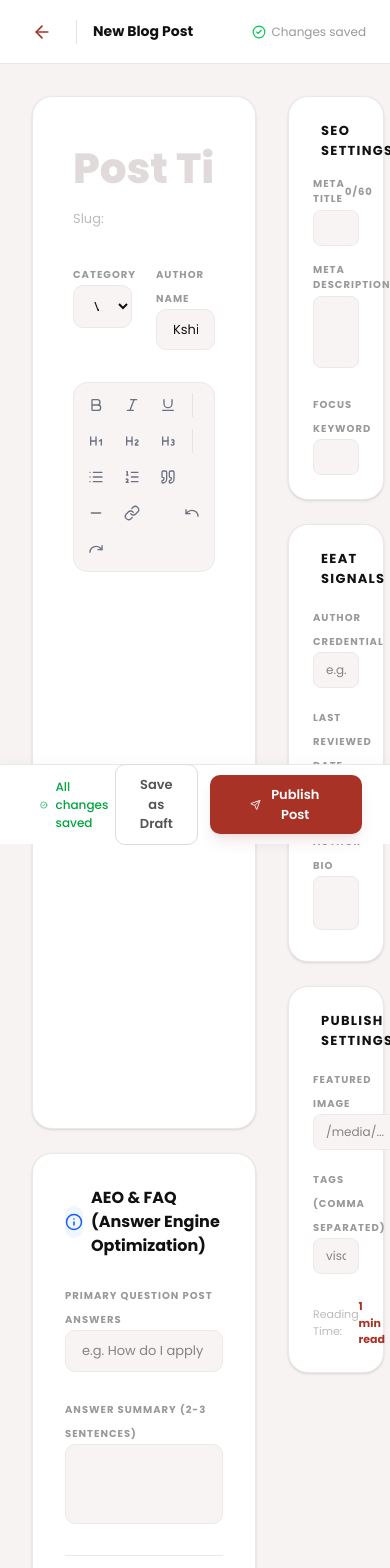
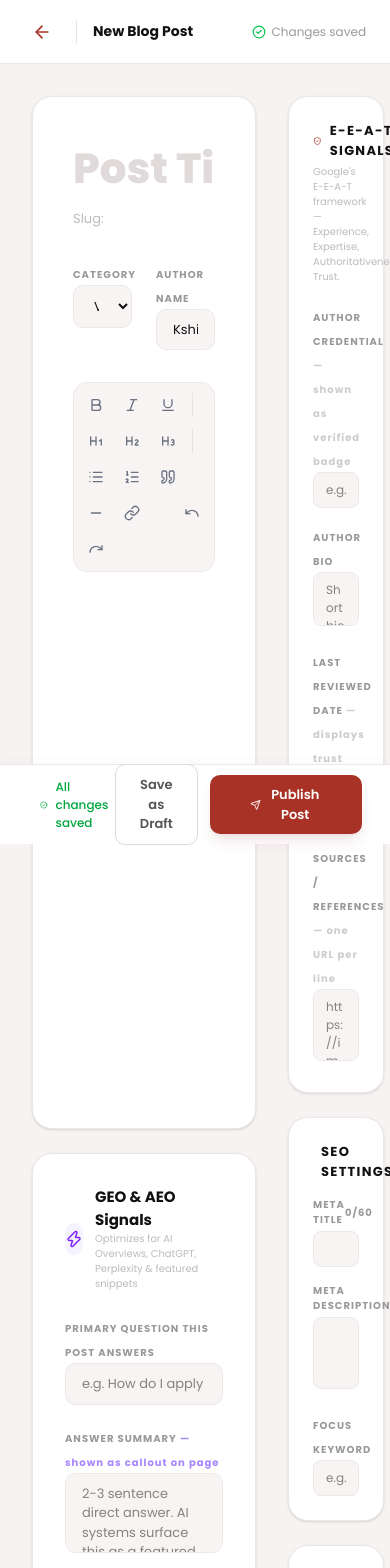
Before and after one commit to kshitij-tech77/transit-education, a Next.js app: page /cms/blog/new in a window 390 px wide. Shown: the top 1568 px of the page. Built offline with nearby package versions, Linux system fonts and the light colour scheme; no server answers; the database is empty.

Commit message:
logo pushes to the forntend

```diff
--- a/src/app/(frontend)/blog/[slug]/page.tsx
+++ b/src/app/(frontend)/blog/[slug]/page.tsx
@@ -4,7 +4,7 @@ import Link from "next/link";
 import { supabase } from "@/lib/supabase";
 import { resolveMediaUrl } from "@/lib/media-url";
 import { notFound } from "next/navigation";
-import { Calendar, User, Tag, ArrowLeft, Clock, ShieldCheck, CheckCircle2 } from "lucide-react";
+import { Calendar, User, Tag, ArrowLeft, Clock, ShieldCheck, CheckCircle2, ExternalLink, MessageSquareQuote } from "lucide-react";
 import { Metadata } from "next";
 import BlogContent from "@/components/blog/BlogContent";
 
@@ -76,12 +76,14 @@ export default async function BlogPostPage({ params }: { params: Promise<{ slug:
     ...post,
     publishDate: post.publish_date,
     featuredImage: post.featured_image,
-    authorName: (post as any).authors?.name || "Transit Editorial Team",
+    authorName: (post as any).authors?.name || "Transit Education",
     authorCredential: (post as any).authors?.credential,
     authorBio: (post as any).authors?.bio,
     lastReviewed: post.last_reviewed_at,
-    faqItems: post.faq_schema || [],
-    readingTime: post.reading_time
+    faqItems: (post as any).faq_schema || [],
+    readingTime: post.reading_time,
+    answerSummary: (post as any).answer_summary || "",
+    sources: (post as any).sources || [],
   };
 
   const blogPosts = relatedRaw?.map(p => ({
@@ -188,10 +190,22 @@ export default async function BlogPostPage({ params }: { params: Promise<{ slug:
       <section className="py-24 bg-white">
         <div className="container">
           <div className="max-w-4xl mx-auto">
+            {/* Trust banner */}
             {formattedPost.lastReviewed && (
-              <div className="mb-12 flex items-center gap-3 bg-green-50 text-green-700 px-6 py-3 rounded-2xl border border-green-100 text-sm font-medium">
-                <ShieldCheck className="w-5 h-5" />
-                <span>Fact-checked and last reviewed on {new Date(formattedPost.lastReviewed).toLocaleDateString('en-US', { month: 'long', day: 'numeric', year: 'numeric' })}</span>
+              <div className="mb-8 flex items-center gap-3 bg-green-50 text-green-700 px-6 py-3 rounded-2xl border border-green-100 text-sm font-medium">
+                <ShieldCheck className="w-5 h-5 shrink-0" />
+                <span>Fact-checked and reviewed by <strong>{formattedPost.authorCredential || "Transit Education experts"}</strong> · {new Date(formattedPost.lastReviewed).toLocaleDateString('en-US', { month: 'long', day: 'numeric', year: 'numeric' })}</span>
+              </div>
+            )}
+
+            {/* GEO callout — answerSummary surfaces as AI snippet */}
+            {formattedPost.answerSummary && (
+              <div className="mb-10 p-6 bg-brand/5 border-l-4 border-brand rounded-r-2xl">
+                <div className="flex items-center gap-2 mb-2">
+                  <MessageSquareQuote className="w-4 h-4 text-brand" />
+                  <span className="text-xs font-bold text-brand uppercase tracking-widest">Quick Answer</span>
+                </div>
+                <p className="text-gray-700 leading-relaxed font-medium">{formattedPost.answerSummary}</p>
               </div>
             )}
 
@@ -222,10 +236,32 @@ export default async function BlogPostPage({ params }: { params: Promise<{ slug:
               </div>
             </div>
 
-            {/* Author Box */}
+            {/* Sources */}
+            {formattedPost.sources && formattedPost.sources.length > 0 && (
+              <div className="mt-12 pt-8 border-t border-gray-100">
+                <h4 className="text-sm font-bold text-gray-400 uppercase tracking-widest mb-3">Sources & References</h4>
+                <ul className="space-y-1.5">
+                  {formattedPost.sources.map((src: string, i: number) => (
+                    <li key={i}>
+                      <a href={src} target="_blank" rel="noopener noreferrer" className="flex items-center gap-1.5 text-sm text-brand hover:underline break-all">
+                        <ExternalLink className="w-3.5 h-3.5 shrink-0" /> {src}
+                      </a>
+                    </li>
+                  ))}
+                </ul>
+              </div>
+            )}
+
+            {/* Author Box — E-E-A-T */}
             <div className="mt-16 p-10 bg-off-white rounded-[2.5rem] border border-gray-100 flex flex-col md:flex-row items-center gap-8">
-              <div className="w-24 h-24 rounded-full bg-brand/10 flex items-center justify-center text-brand shrink-0">
-                <User className="w-12 h-12" />
+              <div className="w-24 h-24 rounded-2xl overflow-hidden bg-white border border-gray-100 flex items-center justify-center shrink-0 p-2 shadow-sm">
+                <Image
+                  src="https://vlrhwdcqzpfqpbqeaqyr.supabase.co/storage/v1/object/public/media/2023/05/Untitled-design-14.png"
+                  alt="Transit Education"
+                  width={80}
+                  height={80}
+                  className="object-contain"
+                />
               </div>
               <div className="text-center md:text-left">
                 <div className="flex flex-col md:flex-row items-center md:items-baseline gap-2 mb-2">
--- a/src/app/api/cms/blog/[id]/route.ts
+++ b/src/app/api/cms/blog/[id]/route.ts
@@ -83,7 +83,9 @@ export async function PUT(
         primary_question: data.primaryQuestion,
         answer_summary: data.answerSummary,
         faq_schema: data.faqItems,
-        reading_time: data.readingTime
+        reading_time: data.readingTime,
+        sources: data.sources ?? [],
+        last_reviewed_at: data.lastReviewed || null
       })
       .eq('id', id)
       .select()
--- a/src/app/api/cms/blog/route.ts
+++ b/src/app/api/cms/blog/route.ts
@@ -77,7 +77,9 @@ export async function POST(req: Request) {
         primary_question: data.primaryQuestion || '',
         answer_summary: data.answerSummary || '',
         faq_schema: data.faqItems || [],
-        reading_time: data.readingTime || '1 min read'
+        reading_time: data.readingTime || '1 min read',
+        sources: data.sources || [],
+        last_reviewed_at: data.lastReviewed || null
       })
       .select()
       .single();
--- a/src/components/cms/BlogEditor.tsx
+++ b/src/components/cms/BlogEditor.tsx
@@ -4,7 +4,6 @@ import React, { useState, useEffect, useMemo } from "react";
 import { useRouter } from "next/navigation";
 import {
   ArrowLeft,
-  Save,
   Send,
   Info,
   Globe,
@@ -13,7 +12,10 @@ import {
   Plus,
   Trash2,
   CheckCircle2,
-  AlertCircle
+  ShieldCheck,
+  Zap,
+  BookOpen,
+  AlertTriangle
 } from "lucide-react";
 import TiptapEditor from "@/components/cms/TiptapEditor";
 import { cn } from "@/lib/utils";
@@ -218,47 +220,53 @@ export default function BlogEditor({ initialData, isEdit }: BlogEditorProps) {
             />
           </div>
 
-          {/* AEO CARD */}
+          {/* GEO & AEO CARD */}
           <div className="bg-white rounded-[20px] p-8 shadow-sm border border-[#EDE8E8]">
-            <div className="flex items-center gap-2 mb-6">
-              <div className="w-8 h-8 rounded-lg bg-blue-50 text-blue-600 flex items-center justify-center">
-                <Info size={18} />
+            <div className="flex items-center gap-3 mb-2">
+              <div className="w-8 h-8 rounded-lg bg-violet-50 text-violet-600 flex items-center justify-center">
+                <Zap size={18} />
               </div>
-              <h3 className="text-[16px] font-[700] text-[#111]">AEO & FAQ (Answer Engine Optimization)</h3>
+              <div>
+                <h3 className="text-[15px] font-[700] text-[#111]">GEO & AEO Signals</h3>
+                <p className="text-[10px] text-[#BBB]">Optimizes for AI Overviews, ChatGPT, Perplexity & featured snippets</p>
+              </div>
             </div>
 
-            <div className="space-y-6">
+            <div className="space-y-5 mt-6">
               <div className="space-y-1.5">
-                <label className="text-[10px] font-[700] text-[#999] uppercase tracking-widest">Primary Question post answers</label>
+                <label className="text-[10px] font-[700] text-[#999] uppercase tracking-widest">Primary Question This Post Answers</label>
                 <input
                   type="text"
                   placeholder="e.g. How do I apply for a Canada student visa from Nepal?"
                   value={formData.primaryQuestion}
                   onChange={(e) => handleChange("primaryQuestion", e.target.value)}
-                  className="w-full bg-[#F9F4F4] border border-[#EDE8E8] rounded-[10px] px-4 py-2.5 text-[13px] outline-none"
+                  className="w-full bg-[#F9F4F4] border border-[#EDE8E8] rounded-[10px] px-4 py-2.5 text-[13px] outline-none focus:border-violet-300"
                 />
               </div>
               <div className="space-y-1.5">
-                <label className="text-[10px] font-[700] text-[#999] uppercase tracking-widest">Answer Summary (2-3 sentences)</label>
+                <label className="text-[10px] font-[700] text-[#999] uppercase tracking-widest">Answer Summary <span className="text-violet-400 normal-case">— shown as callout on page</span></label>
                 <textarea
                   rows={3}
+                  placeholder="2-3 sentence direct answer. AI systems surface this as a featured snippet."
                   value={formData.answerSummary}
                   onChange={(e) => handleChange("answerSummary", e.target.value)}
-                  className="w-full bg-[#F9F4F4] border border-[#EDE8E8] rounded-[10px] px-4 py-2.5 text-[13px] outline-none resize-none"
+                  className="w-full bg-[#F9F4F4] border border-[#EDE8E8] rounded-[10px] px-4 py-2.5 text-[13px] outline-none resize-none focus:border-violet-300"
                 />
               </div>
 
-              <div className="pt-4 border-t border-[#EDE8E8]">
+              <div className="pt-5 border-t border-[#EDE8E8]">
                 <div className="flex items-center justify-between mb-4">
-                  <h4 className="text-[13px] font-[700] text-[#111]">FAQ Schema Items</h4>
+                  <div>
+                    <h4 className="text-[13px] font-[700] text-[#111]">FAQ Schema Items</h4>
+                    <p className="text-[10px] text-[#BBB] mt-0.5">Injects FAQPage JSON-LD — boosts People Also Ask ranking</p>
+                  </div>
                   <button onClick={addFAQ} className="text-[#A93226] text-[11px] font-[700] flex items-center gap-1 hover:underline">
-                    <Plus size={14} /> Add Item
+                    <Plus size={14} /> Add
                   </button>
                 </div>
-
                 <div className="space-y-4">
                   {formData.faqItems?.map((faq, i) => (
-                    <div key={i} className="p-4 bg-gray-50 rounded-[12px] relative group">
+                    <div key={i} className="p-4 bg-violet-50/40 border border-violet-100 rounded-[12px] relative group">
                       <button
                         onClick={() => removeFAQ(i)}
                         className="absolute -right-2 -top-2 w-6 h-6 bg-white border border-red-100 text-red-500 rounded-full flex items-center justify-center shadow-sm opacity-0 group-hover:opacity-100 transition-opacity"
@@ -270,17 +278,20 @@ export default function BlogEditor({ initialData, isEdit }: BlogEditorProps) {
                         placeholder="Question..."
                         value={faq.question}
                         onChange={(e) => updateFAQ(i, "question", e.target.value)}
-                        className="w-full bg-transparent font-[600] text-[13px] outline-none mb-2"
+                        className="w-full bg-transparent font-[600] text-[13px] outline-none mb-2 text-[#111]"
                       />
                       <textarea
                         placeholder="Answer..."
                         rows={2}
                         value={faq.answer}
                         onChange={(e) => updateFAQ(i, "answer", e.target.value)}
-                        className="w-full bg-transparent text-[13px] outline-none resize-none"
+                        className="w-full bg-transparent text-[13px] outline-none resize-none text-gray-600"
                       />
                     </div>
                   ))}
+                  {(!formData.faqItems || formData.faqItems.length === 0) && (
+                    <p className="text-[11px] text-[#CCC] italic text-center py-2">No FAQ items yet. Add 3-5 for best results.</p>
+                  )}
                 </div>
               </div>
             </div>
@@ -289,6 +300,68 @@ export default function BlogEditor({ initialData, isEdit }: BlogEditorProps) {
 
         {/* RIGHT COLUMN - PANELS */}
         <div className="col-span-4 space-y-6">
+
+          {/* E-E-A-T SIGNALS — first, most important */}
+          <div className="bg-white rounded-[20px] p-6 shadow-sm border border-[#EDE8E8]">
+            <div className="flex items-center justify-between mb-1">
+              <div className="flex items-center gap-2">
+                <ShieldCheck size={16} className="text-[#A93226]" />
+                <h3 className="text-[13px] font-[700] text-[#111] uppercase tracking-widest">E-E-A-T Signals</h3>
+              </div>
+              {/* Completeness badge */}
+              {(() => {
+                const score = [formData.authorName, formData.authorCredential, formData.authorBio, formData.lastReviewed, formData.sources?.[0]].filter(Boolean).length;
+                const pct = Math.round((score / 5) * 100);
+                const color = pct >= 80 ? "text-green-600 bg-green-50" : pct >= 40 ? "text-amber-600 bg-amber-50" : "text-red-500 bg-red-50";
+                return (
+                  <span className={`text-[10px] font-[700] px-2 py-0.5 rounded-full ${color}`}>{pct}% complete</span>
+                );
+              })()}
+            </div>
+            <p className="text-[10px] text-[#BBB] mb-5">Google's E-E-A-T framework — Experience, Expertise, Authoritativeness, Trust.</p>
+            <div className="space-y-4">
+              <div className="space-y-1">
+                <label className="text-[10px] font-[700] text-[#999] uppercase tracking-widest">Author Credential <span className="text-[#CCC] normal-case">— shown as verified badge</span></label>
+                <input
+                  type="text"
+                  placeholder="e.g. Certified Visa Consultant, 8+ years"
+                  value={formData.authorCredential}
+                  onChange={(e) => handleChange("authorCredential", e.target.value)}
+                  className="w-full bg-[#F9F4F4] border border-[#EDE8E8] rounded-[8px] px-3 py-2 text-[12px] outline-none focus:border-[#A93226]"
+                />
+              </div>
+              <div className="space-y-1">
+                <label className="text-[10px] font-[700] text-[#999] uppercase tracking-widest">Author Bio</label>
+                <textarea
+                  rows={2}
+                  placeholder="Short bio highlighting expertise relevant to this article..."
+                  value={formData.authorBio}
+                  onChange={(e) => handleChange("authorBio", e.target.value)}
+                  className="w-full bg-[#F9F4F4] border border-[#EDE8E8] rounded-[8px] px-3 py-2 text-[12px] outline-none resize-none focus:border-[#A93226]"
+                />
+              </div>
+              <div className="space-y-1">
+                <label className="text-[10px] font-[700] text-[#999] uppercase tracking-widest">Last Reviewed Date <span className="text-[#CCC] normal-case">— displays trust banner</span></label>
+                <input
+                  type="date"
+                  value={formData.lastReviewed}
+                  onChange={(e) => handleChange("lastReviewed", e.target.value)}
+                  className="w-full bg-[#F9F4F4] border border-[#EDE8E8] rounded-[8px] px-3 py-2 text-[12px] outline-none focus:border-[#A93226]"
+                />
+              </div>
+              <div className="space-y-1">
+                <label className="text-[10px] font-[700] text-[#999] uppercase tracking-widest">Sources / References <span className="text-[#CCC] normal-case">— one URL per line</span></label>
+                <textarea
+                  rows={3}
+                  placeholder={"https://immi.homeaffairs.gov.au/...\nhttps://studyaustralia.gov.au/..."}
+                  value={(formData.sources || []).join("\n")}
+                  onChange={(e) => handleChange("sources", e.target.value.split("\n").map(s => s.trim()).filter(Boolean))}
+                  className="w-full bg-[#F9F4F4] border border-[#EDE8E8] rounded-[8px] px-3 py-2 text-[12px] outline-none resize-none focus:border-[#A93226] font-mono"
+                />
+              </div>
+            </div>
+          </div>
+
           {/* SEO SETTINGS */}
           <div className="bg-white rounded-[20px] p-6 shadow-sm border border-[#EDE8E8]">
             <div className="flex items-center gap-2 mb-4">
@@ -299,7 +372,7 @@ export default function BlogEditor({ initialData, isEdit }: BlogEditorProps) {
               <div className="space-y-1">
                 <div className="flex justify-between items-center text-[10px] font-[700] uppercase tracking-widest text-[#999]">
                   <label>Meta Title</label>
-                  <span className={cn(formData.metaTitle?.length && formData.metaTitle.length > 60 && "text-red-500")}>
+                  <span className={cn(formData.metaTitle?.length && formData.metaTitle.length > 60 ? "text-red-500" : "")}>
                     {formData.metaTitle?.length || 0}/60
                   </span>
                 </div>
@@ -308,67 +381,32 @@ export default function BlogEditor({ initialData, isEdit }: BlogEditorProps) {
                   maxLength={60}
                   value={formData.metaTitle}
                   onChange={(e) => handleChange("metaTitle", e.target.value)}
-                  className="w-full bg-[#F9F4F4] border border-[#EDE8E8] rounded-[8px] px-3 py-2 text-[12px] outline-none"
+                  className="w-full bg-[#F9F4F4] border border-[#EDE8E8] rounded-[8px] px-3 py-2 text-[12px] outline-none focus:border-[#A93226]"
                 />
               </div>
               <div className="space-y-1">
                 <div className="flex justify-between items-center text-[10px] font-[700] uppercase tracking-widest text-[#999]">
                   <label>Meta Description</label>
-                  <span>{formData.metaDescription?.length || 0}/160</span>
+                  <span className={cn(formData.metaDescription?.length && formData.metaDescription.length > 155 ? "text-amber-500" : "")}>
+                    {formData.metaDescription?.length || 0}/160
+                  </span>
                 </div>
                 <textarea
                   rows={3}
                   maxLength={160}
                   value={formData.metaDescription}
                   onChange={(e) => handleChange("metaDescription", e.target.value)}
-                  className="w-full bg-[#F9F4F4] border border-[#EDE8E8] rounded-[8px] px-3 py-2 text-[12px] outline-none resize-none"
+                  className="w-full bg-[#F9F4F4] border border-[#EDE8E8] rounded-[8px] px-3 py-2 text-[12px] outline-none resize-none focus:border-[#A93226]"
                 />
               </div>
               <div className="space-y-1">
                 <label className="text-[10px] font-[700] text-[#999] uppercase tracking-widest">Focus Keyword</label>
                 <input
                   type="text"
+                  placeholder="e.g. Australia student visa Nepal"
                   value={formData.focusKeyword}
                   onChange={(e) => handleChange("focusKeyword", e.target.value)}
-                  className="w-full bg-[#F9F4F4] border border-[#EDE8E8] rounded-[8px] px-3 py-2 text-[12px] outline-none"
-                />
-              </div>
-            </div>
-          </div>
-
-          {/* EEAT SIGNALS */}
-          <div className="bg-white rounded-[20px] p-6 shadow-sm border border-[#EDE8E8]">
-            <div className="flex items-center gap-2 mb-4">
-              <User size={16} className="text-[#A93226]" />
-              <h3 className="text-[13px] font-[700] text-[#111] uppercase tracking-widest">EEAT Signals</h3>
-            </div>
-            <div className="space-y-4">
-              <div className="space-y-1">
-                <label className="text-[10px] font-[700] text-[#999] uppercase tracking-widest">Author Credential</label>
-                <input
-                  type="text"
-                  placeholder="e.g. Certified Visa Consultant"
-                  value={formData.authorCredential}
-                  onChange={(e) => handleChange("authorCredential", e.target.value)}
-                  className="w-full bg-[#F9F4F4] border border-[#EDE8E8] rounded-[8px] px-3 py-2 text-[12px] outline-none"
-                />
-              </div>
-              <div className="space-y-1">
-                <label className="text-[10px] font-[700] text-[#999] uppercase tracking-widest">Last Reviewed Date</label>
-                <input
-                  type="date"
-                  value={formData.lastReviewed}
-                  onChange={(e) => handleChange("lastReviewed", e.target.value)}
-                  className="w-full bg-[#F9F4F4] border border-[#EDE8E8] rounded-[8px] px-3 py-2 text-[12px] outline-none"
-                />
-              </div>
-              <div className="space-y-1">
-                <label className="text-[10px] font-[700] text-[#999] uppercase tracking-widest">Author Bio</label>
-                <textarea
-                  rows={2}
-                  value={formData.authorBio}
-                  onChange={(e) => handleChange("authorBio", e.target.value)}
-                  className="w-full bg-[#F9F4F4] border border-[#EDE8E8] rounded-[8px] px-3 py-2 text-[12px] outline-none resize-none"
+                  className="w-full bg-[#F9F4F4] border border-[#EDE8E8] rounded-[8px] px-3 py-2 text-[12px] outline-none focus:border-[#A93226]"
                 />
               </div>
             </div>
@@ -377,7 +415,7 @@ export default function BlogEditor({ initialData, isEdit }: BlogEditorProps) {
           {/* PUBLISH SETTINGS */}
           <div className="bg-white rounded-[20px] p-6 shadow-sm border border-[#EDE8E8]">
             <div className="flex items-center gap-2 mb-4">
-              <Plus size={16} className="text-[#A93226]" />
+              <BookOpen size={16} className="text-[#A93226]" />
               <h3 className="text-[13px] font-[700] text-[#111] uppercase tracking-widest">Publish Settings</h3>
             </div>
             <div className="space-y-4">
--- a/src/components/home/Hero.tsx
+++ b/src/components/home/Hero.tsx
@@ -123,7 +123,7 @@ export default function Hero() {
           <motion.div
             initial={{ opacity: 0, y: 15 }}
             animate={{ opacity: 1, y: 0 }}
-            className="inline-flex items-center gap-2.5 px-4 py-2 rounded-full bg-white border border-gray-100 text-[11px] font-bold mb-10 uppercase tracking-[0.15em] shadow-sm text-gray-500"
+            className="inline-flex items-center gap-2.5 px-4 py-2 rounded-full bg-white border border-gray-100 text-[11px] font-bold mt-6 lg:mt-0 mb-10 uppercase tracking-[0.15em] shadow-sm text-gray-500"
           >
             <Sparkles size={12} className="text-[#A93226]" />
             ICEF Accredited Agency · Est. 2015
```
Also changed, not shown: src/components/home/UniversityLogos.tsx (+35 -33 lines).
